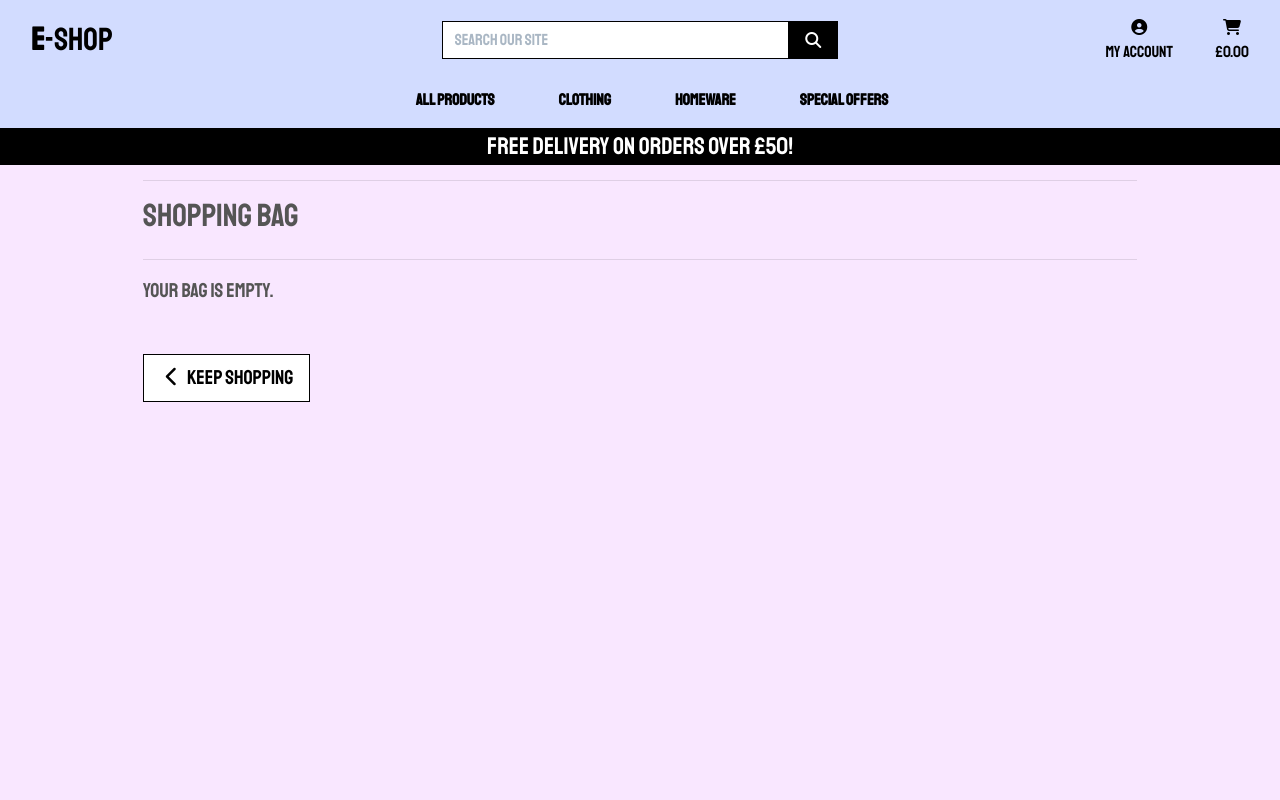
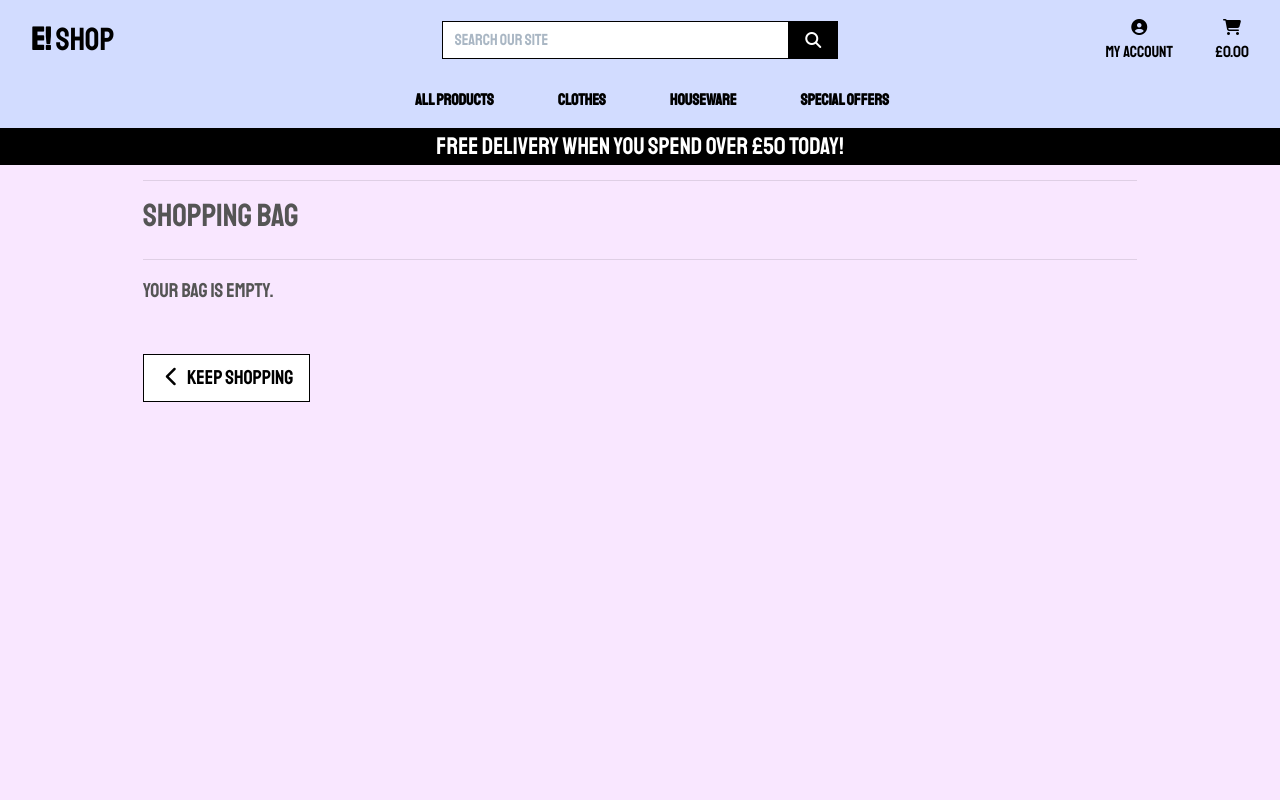
Before and after one commit to Jai-austin95/django-eshop-project, a Django app: page /bag/ in a window 1280 px wide. Run offline with Django 3.2, Linux system fonts and the light colour scheme; some libraries are stand-ins or nearby versions.

Commit message:
edited details in the navigation

```diff
--- a/templates/base.html
+++ b/templates/base.html
@@ -41,7 +41,7 @@
         <div id="topnav" class="row bg-white pt-lg-2 d-none d-lg-flex">
             <div class="col-12 col-lg-4 my-auto py-1 py-lg-0 text-center text-lg-left">
                 <a href="{% url 'home' %}" class="nav-link main-logo-link">
-                    <h2 class="logo-font text-black my-0"><strong>E</strong>-Shop</h2>
+                    <h2 class="logo-font text-black my-0"><strong>E!</strong> Shop</h2>
                 </a>
             </div>
             <div class="col-12 col-lg-4 my-auto py-1 py-lg-0">
@@ -108,7 +108,7 @@
         </div>
         <div id="delivery-banner" class="row text-center">
             <div class="col bg-black text-white">
-                <h4 class="logo-font my-1">Free delivery on orders over £{{ free_delivery_threshold }}!</h4>
+                <h4 class="logo-font my-1">Free delivery when you spend over £{{ free_delivery_threshold }} today!</h4>
             </div>
         </div>
     </header>
--- a/templates/includes/main-nav.html
+++ b/templates/includes/main-nav.html
@@ -19,24 +19,24 @@
 
         <li class="nav-item dropdown">
             <a class="logo-font font-weight-bold nav-link text-black mr-5" href="#" id="clothing-link" data-toggle="dropdown" aria-haspopup="true" aria-expanded="false">
-                Clothing
+                Clothes
             </a>
             <div class="dropdown-menu border-0" aria-labelledby="clothing-link">
                 <a href="{% url 'products' %}?category=activewear,essentials" class="dropdown-item">Activewear &amp; Essentials</a>
-                <a href="{% url 'products' %}?category=jeans" class="dropdown-item">Jeans</a>
+                <a href="{% url 'products' %}?category=jeans" class="dropdown-item">Trousers</a>
                 <a href="{% url 'products' %}?category=shirts" class="dropdown-item">Shirts</a>
-                <a href="{% url 'products' %}?category=activewear,essentials,jeans,shirts" class="dropdown-item">All Clothing</a>
+                <a href="{% url 'products' %}?category=activewear,essentials,jeans,shirts" class="dropdown-item">All Clothes</a>
             </div>
         </li>
 
         <li class="nav-item dropdown">
             <a class="logo-font font-weight-bold nav-link text-black mr-5" href="#" id="homeware-link" data-toggle="dropdown" aria-haspopup="true" aria-expanded="false">
-                Homeware
+                Houseware
             </a>
             <div class="dropdown-menu border-0" aria-labelledby="homeware-link">
-                <a href="{% url 'products' %}?category=bed_bath" class="dropdown-item">Bed &amp; Bath</a>
-                <a href="{% url 'products' %}?category=kitchen_dining" class="dropdown-item">Kitchen &amp; Dining</a>
-                <a href="{% url 'products' %}?category=bed_bath,kitchen_dining" class="dropdown-item">All Homeware</a>
+                <a href="{% url 'products' %}?category=bed_bath" class="dropdown-item">Bedroom &amp; Bathroom</a>
+                <a href="{% url 'products' %}?category=kitchen_dining" class="dropdown-item">Kitchen &amp; Dining Room</a>
+                <a href="{% url 'products' %}?category=bed_bath,kitchen_dining" class="dropdown-item">All Houseware</a>
             </div>
         </li>
 
--- a/templates/includes/mobile-top-header.html
+++ b/templates/includes/mobile-top-header.html
@@ -32,11 +32,11 @@
             {% if request.user.is_superuser %}
                 <a href="{% url 'add_product' %}" class="dropdown-item">Product Management</a>
             {% endif %}
-            <a href="{% url 'profile' %}" class="dropdown-item">My Profile</a>
-            <a href="{% url 'account_logout' %}" class="dropdown-item">Logout</a>
+            <a href="{% url 'profile' %}" class="dropdown-item">My Account</a>
+            <a href="{% url 'account_logout' %}" class="dropdown-item">Sigh Out</a>
         {% else %}
-            <a href="{% url 'account_signup' %}" class="dropdown-item">Register</a>
-            <a href="{% url 'account_login' %}" class="dropdown-item">Login</a>
+            <a href="{% url 'account_signup' %}" class="dropdown-item">Sign Up</a>
+            <a href="{% url 'account_login' %}" class="dropdown-item">Sign In</a>
         {% endif %}
     </div>
 </li>
```
